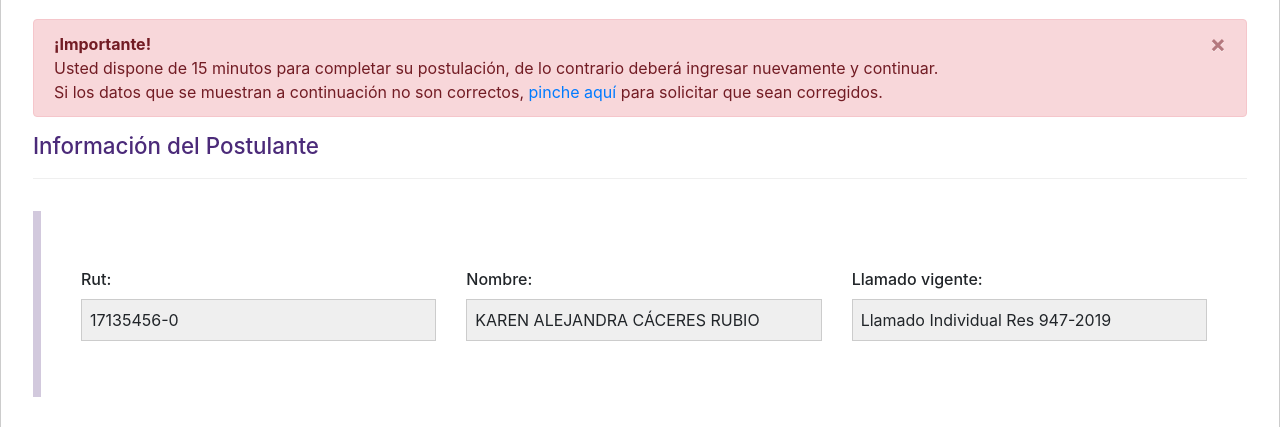
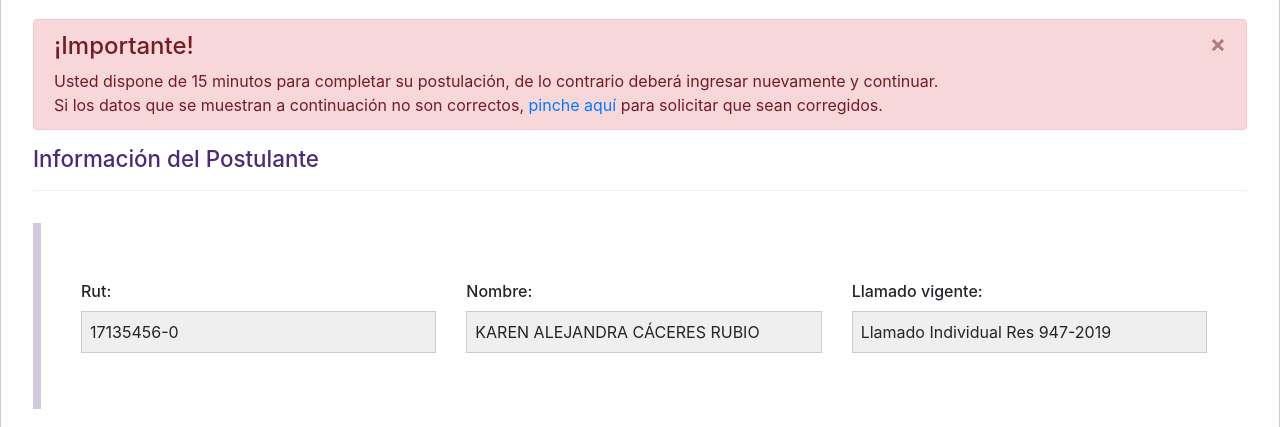
Before and after one commit to rmoreno1982/ds49, a plain HTML site: page form.html in a window 1280 px wide. Shown: the part 194-621 px from the top of the page. Drawn offline with Linux system fonts and the light colour scheme.

Commit message:
Add files via upload

```diff
--- a/form.html
+++ b/form.html
@@ -41,7 +41,7 @@
       </div>
       <div class="alert alert-danger alert-dismissible" role="alert">
         <button type="button" class="close" data-dismiss="alert"><span aria-hidden="true">×</span><span class="sr-only">Close</span></button>
-        <strong>¡Importante!</strong> <br>
+        <h4 class="alert-heading">¡Importante!</h4>
         Usted dispone de 15 minutos para completar su postulación, de lo contrario deberá ingresar nuevamente y continuar. <br>
         Si los datos que se muestran a continuación no son correctos, <a href="http://portalsiac.minvu.cl/" target="_blank">pinche aquí</a> para solicitar que sean corregidos. </div>
       <h3 class="title-section">Información del Postulante</h3>
```
